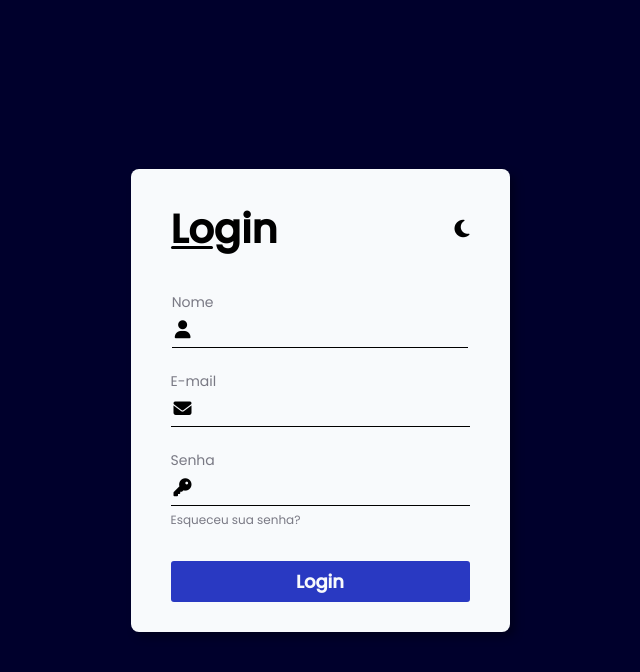
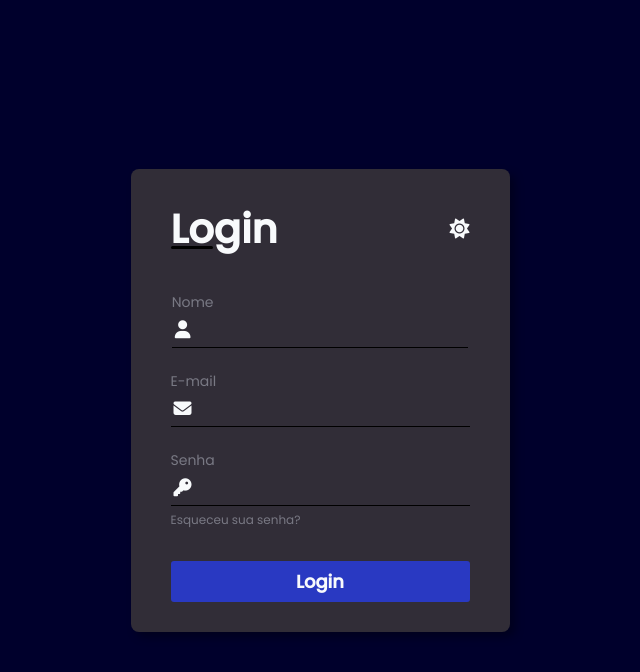
Before and after one commit to pwanderley/Login_dark-light_mode, a plain HTML site: page index.html in a window 1280 px wide. Both pictures are taken after a click on the icon 782 px from the left and 228 px from the top of the page. Shown: the whole page, without its empty margins (320-960 px from the left). Drawn offline with Linux system fonts and the light colour scheme.

Commit message:
Login_dark-light_mode

```diff
--- a/assets/CSS/style.css
+++ b/assets/CSS/style.css
@@ -37,6 +37,7 @@
     box-shadow: 5px 5px 8px rgb(0,0,0,
     0.336);
     height: fit-content;
+    animation: dark-to-light 0.3s ease-in-out;
 }
 
 #form-header {
@@ -133,3 +134,34 @@
 #login_button:hover {
     transform: scale(1.05);
 }
+
+
+.dark#login_form {
+    color: var(--color-light-50);
+    background-color: var(--color-dark-100);
+    animation: light-to-dark 0.3s ease-in-out;
+}
+
+.dark#login_form .input-field input,
+.dark#login_form .input-field i {
+    color: var(--color-light-50);
+}
+
+@keyframes dark-to-light {
+    0% {
+        background-color: var(--color-dark-100);
+    }
+
+    100% {
+        background-color: var(--color-light-50);
+    }
+}
+
+@keyframes light-to-dark {
+    0% {
+        background-color: var(--color-light-50);
+    }
+   100% {
+    background-color: var(--color-dark-50);
+   }
+}
--- a/assets/JS/script.js
+++ b/assets/JS/script.js
@@ -0,0 +1,17 @@
+const mode = document.getElementById('mode_icon')
+
+mode.addEventListener ('click',() => {
+    const form = document.getElementById('login_form')
+ if(mode.classList.contains('fa-moon')){
+    mode.classList.remove('fa-moon')
+    mode.classList.add('fa-sun')
+
+    form.classList.add('dark')
+
+    return
+ }
+
+   mode.classList.add('fa-moon')
+   mode.classList.remove('fa-sun')
+   form.classList.remove('dark')
+})
--- a/index.html
+++ b/index.html
@@ -6,7 +6,6 @@
     <link rel="stylesheet" href="https://cdnjs.cloudflare.com/ajax/libs/font-awesome/6.5.1/css/all.min.css" integrity="sha512-DTOQO9RWCH3ppGqcWaEA1BIZOC6xxalwEsw9c2QQeAIftl+Vegovlnee1c9QX4TctnWMn13TZye+giMm8e2LwA==" crossorigin="anonymous" referrerpolicy="no-referrer" />
     <title>Login</title>
     <link rel="stylesheet" href="assets/CSS/style.css">
-    <script defer src="assets/JS/script.js"></script>
 </head>
 <body>
     <main id="container">
@@ -57,5 +56,8 @@
 
         </form>
     </main>
+
+    <script defer src="assets/JS/script.js"></script>
+
 </body>
 </html>
```
